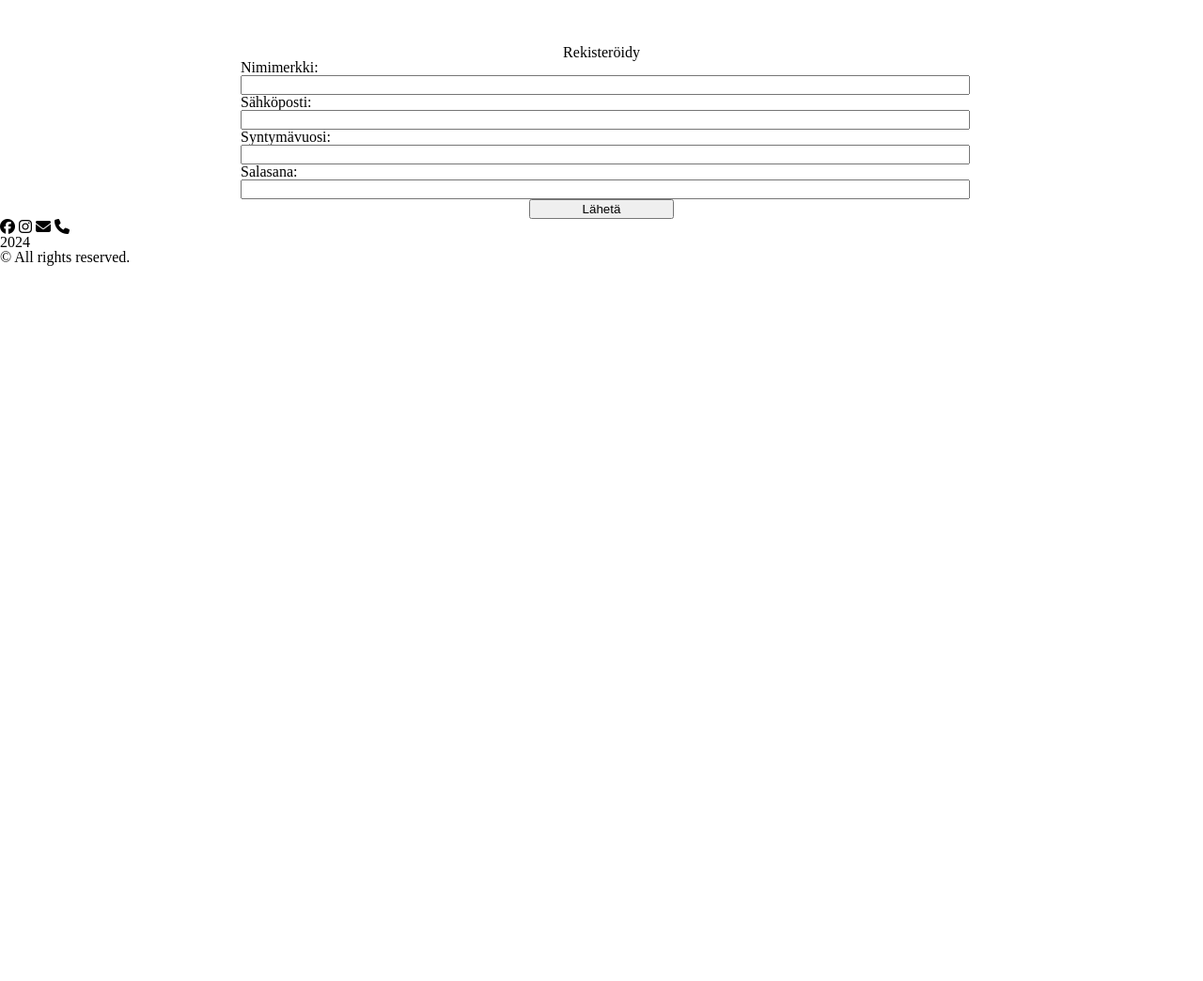
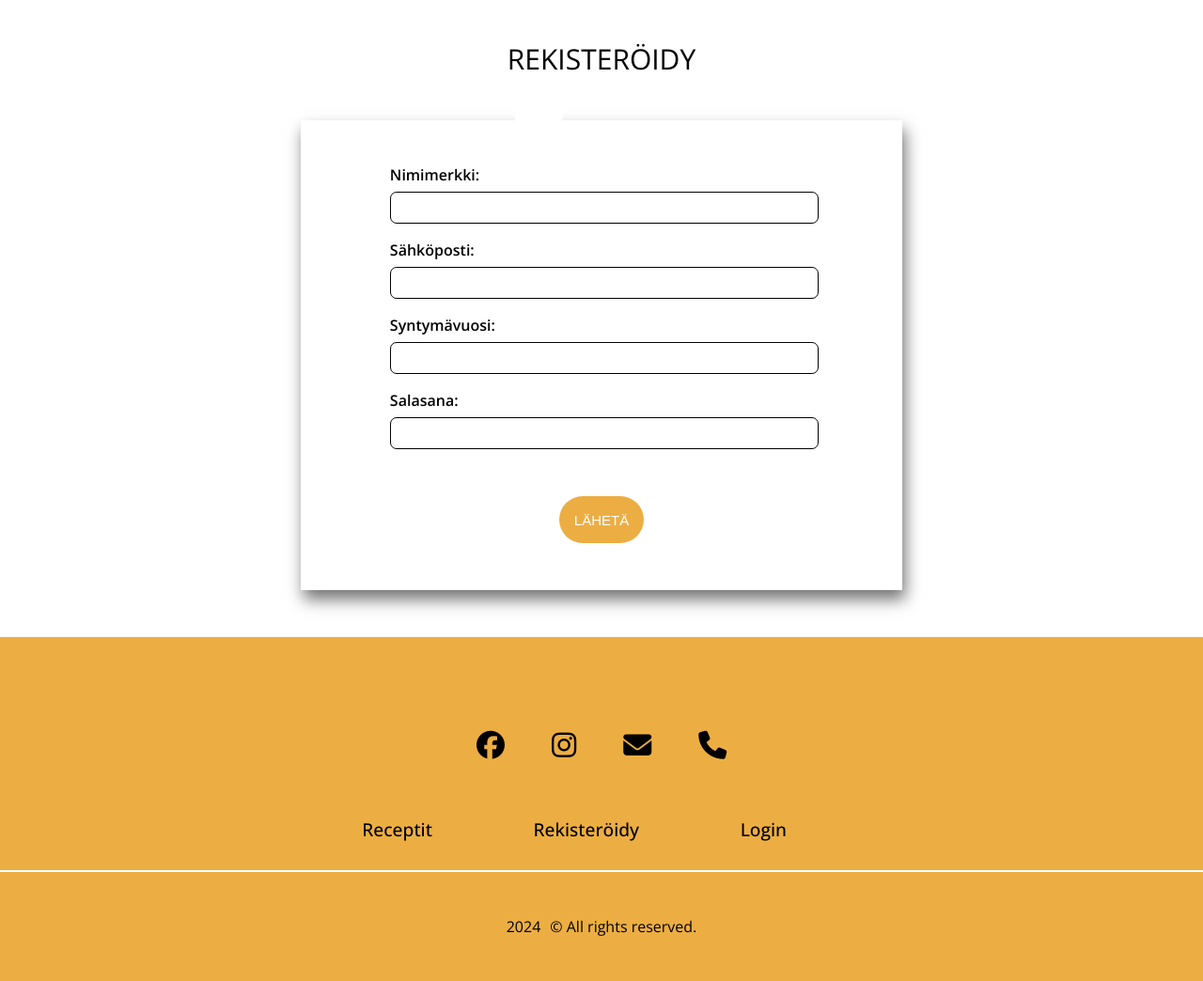
Before and after one commit to irensula/php, a PHP site: page /register in a window 1280 px wide. Shown: the part 404-1448 px from the top of the page at 94% size. Before the commit the page ends 687 px from the top, so only its background shows below. Run offline with PHP 8.4, Linux system fonts and the light colour scheme; some libraries are stand-ins or nearby versions; some web fonts are replaced.

Commit message:
Add files via upload

```diff
--- a/phpharjoitukset8/partials/footer.php
+++ b/phpharjoitukset8/partials/footer.php
@@ -6,7 +6,22 @@
         <a href="mailto:someone@example.com"><i class="fa-solid fa-envelope"></i></a>
         <a href="tel:358-46-9395395"><i class="fa-solid fa-phone"></i></a>
     </div>
-        <span id="year"></span><p class="copyright">© All rights reserved.</p>
+    <nav class="footer-nav">
+        <ul class="footer-navbar">
+            <li class="footer-navbutton"><a href="/recipes">Receptit</a></li>
+            <?php if(!isLoggedIn()): ?>
+            <li class="footer-navbutton"><a href="/register">Rekisteröidy</a></li>
+            <li class="footer-navbutton"><a href="/login">Login</a></li>
+            <?php else: ?>
+            <li class="footer-navbutton"><a href="/add_recipe">Uusi recepti</a></li>
+            <li class="footer-navbutton"><a href="/user_page">Oma sivu</a></li>
+            <li class="footer-navbutton"><a href="/logout">Logout</a></li>
+            <?php endif ?>
+        </ul>
+    </nav>
+    <div class="footer-bottom">
+        <span id="year"></span><span class="copyright"> © All rights reserved.</span>
+    </div>
 </footer>
 
     <!-- js scripts -->
--- a/phpharjoitukset8/partials/header.php
+++ b/phpharjoitukset8/partials/header.php
@@ -8,8 +8,8 @@
     <link rel="stylesheet" href=".././styles/reset.css">
     <link rel="stylesheet" href=".././styles/main.css">
     <!-- css -->
-    <!-- <link rel="stylesheet" href="../public/styles/reset.css?v="> -->
-    <!-- <link rel="stylesheet" href="../public/styles/main.css?v="> -->
+    <!-- <link rel="stylesheet" href="../public/styles/reset.css?v=">
+    <link rel="stylesheet" href="../public/styles/main.css?v="> -->
     <!-- fonts -->
     <link rel="preconnect" href="https://fonts.googleapis.com">
     <link rel="preconnect" href="https://fonts.gstatic.com" crossorigin>
--- a/phpharjoitukset8/public/styles/main.css
+++ b/phpharjoitukset8/public/styles/main.css
@@ -1,3 +1,9 @@
+:root {
+    --yellow: #ECAE43;
+    --white: #fff;
+    --black: var(--black);
+    font-family: "Open Sans", sans-serif;
+}
 header {
     height: 100vh;
     background-image: url('https://images.unsplash.com/photo-1577308856961-8e9ec50d0c67?q=80&w=2070&auto=format&fit=crop&ixlib=rb-4.0.3&ixid=M3wxMjA3fDB8MHxwaG90by1wYWdlfHx8fGVufDB8fHx8fA%3D%3D');
@@ -30,7 +36,7 @@ header {
 .title-container {
     width: calc(50% - 10em);
     height: 100%;
-    background: #fff;
+    background: var(--white);
     padding-left: 6em;
 }
 .title-container p {
@@ -41,30 +47,30 @@ header {
 .img-container {
     width: calc(50% + 10em);
     height: 100%;
-    border-left: 150px solid #fff;
+    border-left: 150px solid var(--white);
     border-bottom: 100vh solid transparent;
     box-sizing: border-box;
 }
 .yellow {
-    color: #ECAE43;
+    color: var(--yellow);
 }
 .navbar {
     display: flex;
     list-style-type: none;
     justify-content: start;
 }
-.navbutton {
+.navbutton, .footer-navbutton {
     display:inline-block;
     padding: 1.8em 3em 1.8em 0em;
     text-align: center;
     font-size: 1.2em;
 }
 .navbutton a:hover, .navbutton a:active {
-    color: #ECAE43;
+    color: var(--yellow);
 }
 .navbutton a {
     text-decoration: none;
-    color: #000;
+    color: var(--black);
 }
 .title-container h1 {
     font-size: 70px;
@@ -72,7 +78,7 @@ header {
     margin: 2em 0em 1em 0em;
 }
 main {
-    border-top: #ECAE43 2px solid;
+    border-top: var(--yellow) 2px solid;
     padding-top: 50px;
 }
 img {
@@ -80,24 +86,38 @@ img {
     overflow: hidden;
 
 }
+/* login and register form */
 .inputarea {
     display:flex;
-    width: 60% ;
-    margin-left: auto;
-    margin-right: auto;
+    width: 50%;
+    margin: 50px auto;
+    padding: 50px 0;
     justify-content: center;
+    -webkit-box-shadow: 3px 10px 16px 0px rgba(0,0,0,0.55);
+    -moz-box-shadow: 3px 10px 16px 0px rgba(0,0,0,0.55);
+    box-shadow: 3px 10px 16px 0px rgba(0,0,0,0.55);
+    font-weight: 600;
 }
 
-input, textarea {
+.inputarea input, textarea {
     width: 100%;
     flex-grow: 1;
+    margin: 10px 0 20px 0;
+    border-radius: 7px;
+    border: 1px #000 solid;
+    height: 30px;
+    outline: none;
 }
-
+.form-title {
+    text-transform: uppercase;
+    font-size: 30px;
+}
 #sendbutton {
     width: 20%;
     margin-left: auto;
     margin-right: auto;
     display: block;
+    color: var(--white);
 }
 
 .centeredtext, .centered {
@@ -116,8 +136,8 @@ input, textarea {
     width: 40%;
 }
 #login-button {
-    background-color: #ECAE43;
-    color: #fff;
+    background-color: var(--yellow);
+    color: var(--white);
     font-size: 15px;
     font-weight: 500;
     padding: 15px 25px;
@@ -127,7 +147,7 @@ input, textarea {
 .yellow-button {
     width: 150px;
     height: 50px;
-    background-color: #ECAE43;
+    background-color: var(--yellow);
     font-size: 15px;
     text-transform: uppercase;
     font-weight: 500;
@@ -136,13 +156,46 @@ input, textarea {
     margin-top: 30px;
 }
 .yellow-button a {
-    color: #fff;
+    color: var(--white);
 }
 .yellow-button:hover, #login-button:hover {
-    border-bottom: #000;
-    border-right: #000;
+    border-bottom: var(--black);
+    border-right: var(--black);
     background-color: #eaa221;
     -webkit-box-shadow: 10px 9px 18px -5px rgba(236,174,67,1);
     -moz-box-shadow: 10px 9px 18px -5px rgba(236,174,67,1);
     box-shadow: 10px 9px 18px -5px rgba(236,174,67,1);;
 }
+
+/* footer */
+footer {
+    background-color: var(--yellow);
+    padding: 100px 0 50px 0px;
+}
+.some {
+    display: flex;
+    justify-content: center;
+    gap: 50px;
+    margin-bottom: 30px;
+}
+.some a {
+    font-size: 30px;
+    color: var(--black);
+}
+.footer-navbar {
+    display: flex;
+    justify-content: center;
+    gap: 50px;
+    font-weight: 500;
+}
+.footer-nav {
+    border-bottom: 2px var(--white) solid;
+    margin-bottom: 50px;
+}
+.footer-bottom {
+    display: flex;
+    justify-content: center;
+}
+#year {
+    padding-right: 10px;
+}
--- a/phpharjoitukset8/views/login.view.php
+++ b/phpharjoitukset8/views/login.view.php
@@ -1,6 +1,6 @@
 <?php require "partials/header.php"; ?>
 
-<h2 class="centered">Login</h2>
+<h2 class="form-title centered">Login</h2>
 
 <div class="inputarea">
     <form  action="/login" method="post">
@@ -10,7 +10,7 @@
         <label for="pword">Salasana:</label>
         <input id="pword" type="password" name="password" maxlength=30>
 
-    <input id="sendbutton" type="submit" value="Lähetä">
+        <button class="yellow-button" id="sendbutton" type="submit" value="Lähetä">Lähetä</button>
     </form>
 </div>
 
--- a/phpharjoitukset8/views/register.view.php
+++ b/phpharjoitukset8/views/register.view.php
@@ -1,25 +1,25 @@
 <?php require "partials/header.php"; ?>
 
-<h2 class="centered">Rekisteröidy</h2>
+<h2 class="form-title centered">Rekisteröidy</h2>
 
 <div class="inputarea">
-<form  action="/register" method="post">
+    <form  action="/register" method="post">
 
-    <label for="username">Nimimerkki:</label>
-    <input id="username" type="text" name="username" maxlength=30>
+        <label for="username">Nimimerkki:</label><br>
+        <input id="username" type="text" name="username" maxlength="30">
 
-    <label for="email">Sähköposti:</label>
-    <input id="email" type="email" name="email" maxlength=30>
+        <label for="email">Sähköposti:</label><br>
+        <input id="email" type="email" name="email" maxlength="30">
 
-    <label for="birthyear">Syntymävuosi:</label>
-    <input id="birthyear" type="number" name="birthyear" min="1950" max="2024">
+        <label for="birthyear">Syntymävuosi:</label>
+        <input id="birthyear" type="number" name="birthyear" min="1950" max="2024">
 
 
-    <label for="pword">Salasana:</label>
-    <input id="pword" type="password" name="password" maxlength=25>
+        <label for="pword">Salasana:</label><br>
+        <input id="pword" type="password" name="password" maxlength="25">
 
-    <input id="sendbutton" type="submit" value="Lähetä">
-</form>
+        <button class="yellow-button" id="sendbutton" type="submit" value="Lähetä">Lähetä</button>
+    </form>
 </div>
 
 <?php require "partials/footer.php"; ?>
```
Also changed, not shown: phpharjoitukset8/views/newRecipe.view.php (indentation only). Lines whose indentation alone changed are shown as unchanged.
